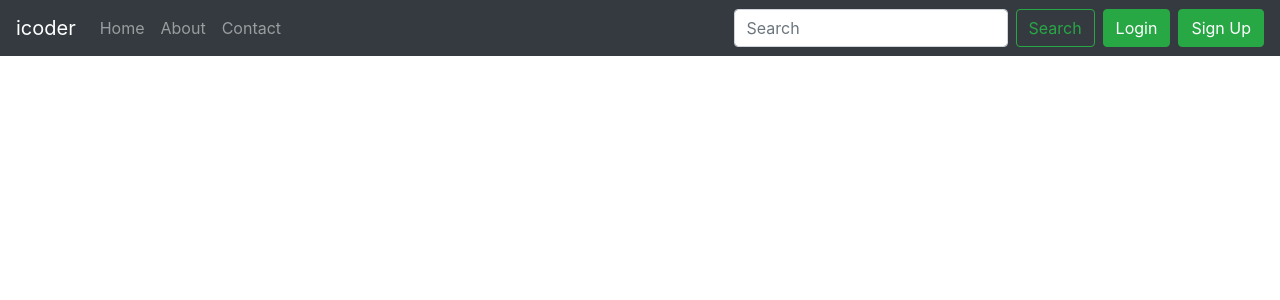
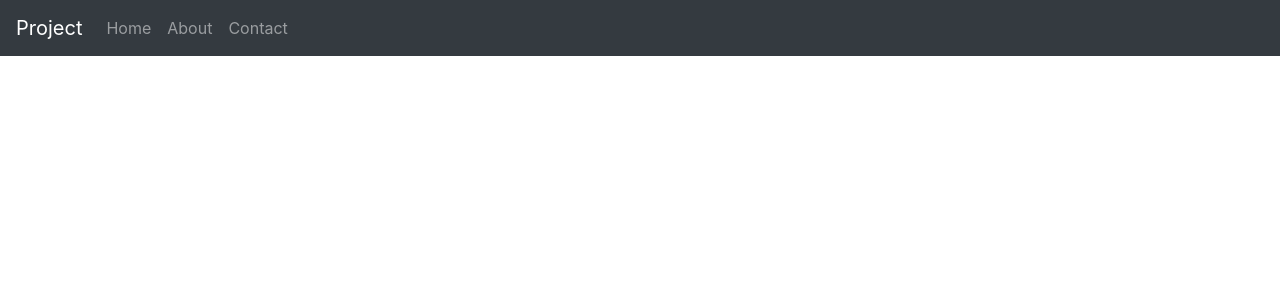
Before and after one commit to rkumar021/rdf_demo, a Django app: page / in a window 1280 px wide. Shown: the top 300 px of the page. Run offline with Django 3.2, Linux system fonts and the light colour scheme; some libraries are stand-ins or nearby versions.

Commit message:
code cleaned

```diff
--- a/core/urls.py
+++ b/core/urls.py
@@ -29,7 +29,6 @@ urlpatterns = [
    path('swagger/', schema_view.with_ui('swagger', cache_timeout=0), name='schema-swagger-ui'),
    #url(r'^redoc/$', schema_view.with_ui('redoc', cache_timeout=0), name='schema-redoc'),
    path('api/books',include(router.urls)),
-    path('',views.Home,name='home'),
-    path('signup/',views.Signup,name='signup'),
-    path('login/',views.Login,name='login')
+   path('',views.Home,name='home'),
+
 ]
--- a/core/views.py
+++ b/core/views.py
@@ -16,40 +16,3 @@ def Home(request):
     allposts = Book.objects.all()
     contaxt = {'allposts':allposts}
     return render(request,'Home.html',contaxt)
-
-def Signup(request):
-    if request.method == "POST":
-        username = request.POST['username']
-        email = request.POST['email']
-        password1 = request.POST['password1']
-        password2 = request.POST['password2']
-        print(username, email, password1, password2)
-
-        if len(username) < 2 or len(email) < 3:
-            messages.error(request, 'Please fill the form correctly')
-        else:
-            signup = SignUp(username=username, email=email,
-                              password1=password1, password2=password2)
-            signup.save()
-            messages.success(
-                request, 'Your message has been successfully sent')
-    return render(request,'signup.html')
-
-def Login(request):
-    if request.method == 'POST':
-        # Get the post parameters
-        loginusername = request.POST['loginusername']
-        loginpassword = request.POST['loginpassword']
-
-        user = authenticate(username=loginusername,password=loginpassword)
-
-        if user is not None:
-            login(request,user)
-            messages.success(request,"successfully Logged In")
-            return redirect('home')
-        else:
-            messages.error(request ,'Invalid Credentials, Please try again')
-            return redirect('home')
-
-    else:
-        return HttpResponse('404 - Not Found')
--- a/templates/base.html
+++ b/templates/base.html
@@ -15,7 +15,7 @@
 
 <body>
   <nav class="navbar navbar-expand-lg navbar-dark bg-dark">
-    <a class="navbar-brand" href="/">icoder</a>
+    <a class="navbar-brand" href="/">Project</a>
     <button class="navbar-toggler" type="button" data-toggle="collapse" data-target="#navbarSupportedContent"
       aria-controls="navbarSupportedContent" aria-expanded="false" aria-label="Toggle navigation">
       <span class="navbar-toggler-icon"></span>
@@ -33,110 +33,8 @@
           <a class="nav-link" href="#">Contact</a>
         </li>
       </ul>
-      <form method="get" action="/search" class="form-inline my-2 my-lg-0">
-        <input class="form-control mr-sm-2" name="query" id="query" type="search" placeholder="Search"
-          aria-label="Search">
-        <button class="btn btn-outline-success my-2 my-sm-0" type="submit">Search</button>
-        {% if user.is_authenticated %}
-        <ul class="navbar-nav mr-auto">
-        <li class="nav-item dropdown">
-        <a class="nav-link dropdown-toggle" href="#" id="navbarDropdown" role="button" data-toggle="dropdown" aria-haspopup="true" aria-expanded="false">
-          Welcome: {{request.user}}
-        </a>
-        <div class="dropdown-menu" aria-labelledby="navbarDropdown">
-          <a class="dropdown-item btn btn-success" role="button" href="/logout/">Logout</a>
-        </div>
-      </li>
-        </ul>
-        {% else %}
-        <!-- Button to trigger SignIn Modal -->
-        <button type="button" class="btn btn-success ml-2" data-toggle="modal" data-target="#signinModal">
-          Login
-        </button>
-        <!-- Button to trigger SignUp Modal -->
-        <button type="button" class="btn btn-success ml-2" data-toggle="modal" data-target="#signupModal">
-          Sign Up
-        </button>
-        {% endif %}
-      </form>
     </div>
   </nav>
-  {% for message in messages %}
-  <div class="alert alert-{{message.tags}} mb-0 alert-dismissible fade show" role="alert">
-    <strong>Message:</strong> {{message}}
-    <button type="button" class="close" data-dismiss="alert" aria-label="Close">
-      <span aria-hidden="true">&times;</span>
-    </button>
-  </div>
-  {% endfor %}
-
-  <!-- SignUp Modal -->
-  <div class="modal fade" id="signupModal" tabindex="-1" role="dialog" aria-labelledby="signupModal" aria-hidden="true">
-    <div class="modal-dialog" role="document">
-      <div class="modal-content">
-        <div class="modal-header">
-          <h5 class="modal-title" id="signupModalTitle">SignUp Here</h5>
-          <button type="button" class="close" data-dismiss="modal" aria-label="Close">
-            <span aria-hidden="true">&times;</span>
-          </button>
-        </div>
-        <div class="modal-body">
-          <form action="/signup/" method="POST">
-            <div class="form-group">
-              <label for="username">UserName:</label>
-              <input type="text" class="form-control" id="username" name="username"
-                placeholder="Choose a unique Username (Lowercase & alphanumeric)" Required>
-            </div>
-            <div class="form-group">
-              <label for="email">Email Address:</label>
-              <input type="email" class="form-control" id="email" name="email" placeholder="name@example.com" Required>
-            </div>
-            <div class="form-group">
-              <label for="pass1">Password:</label>
-              <input type="password" class="form-control" id="pass1" name="password1" placeholder="choose Your Password" Required>
-            </div>
-            <div class="form-group">
-              <label for="pass2">Confirm Password</label>
-              <input type="password" class="form-control" id="pass2" name="password2"
-                placeholder="Enter Your Password Again" Required>
-            </div>
-            {% csrf_token %}
-            <button type="submit" class="btn btn-primary">SignUp</button>
-          </form>
-        </div>
-      </div>
-    </div>
-  </div>
-
-  <!-- logIn Modal -->
-  <div class="modal fade" id="signinModal" tabindex="-1" role="dialog" aria-labelledby="signinModal" aria-hidden="true">
-    <div class="modal-dialog" role="document">
-      <div class="modal-content">
-        <div class="modal-header">
-          <h5 class="modal-title" id="signinModalTitle">SignIn Here</h5>
-          <button type="button" class="close" data-dismiss="modal" aria-label="Close">
-            <span aria-hidden="true">&times;</span>
-          </button>
-        </div>
-        <div class="modal-body">
-          <form action="/login/" method="POST">
-            <div class="form-group">
-              <label for="username">UserName:</label>
-              <input type="text" class="form-control" id="loginusername" name="loginusername"
-                placeholder="Enter Username" Required>
-            </div>
-            <div class="form-group">
-              <label for="pass1">Enter Password:</label>
-              <input type="password" class="form-control" id="loginpassword" name="loginpassword" placeholder="Enter Your Password" Required>
-            </div>
-            {% csrf_token %}
-            <button type="submit" class="btn btn-primary">SignIn</button>
-          </form>
-        </div>
-      </div>
-    </div>
-  </div>
-
   {% block body %}
   {% endblock body %}
   <!-- Optional JavaScript -->
--- a/templates/login.html
+++ /dev/null
@@ -1 +0,0 @@
-<h1>You are SignIn</h1>
--- a/templates/signup.html
+++ /dev/null
@@ -1 +0,0 @@
-<h1>You are SignUp</h1>
```
